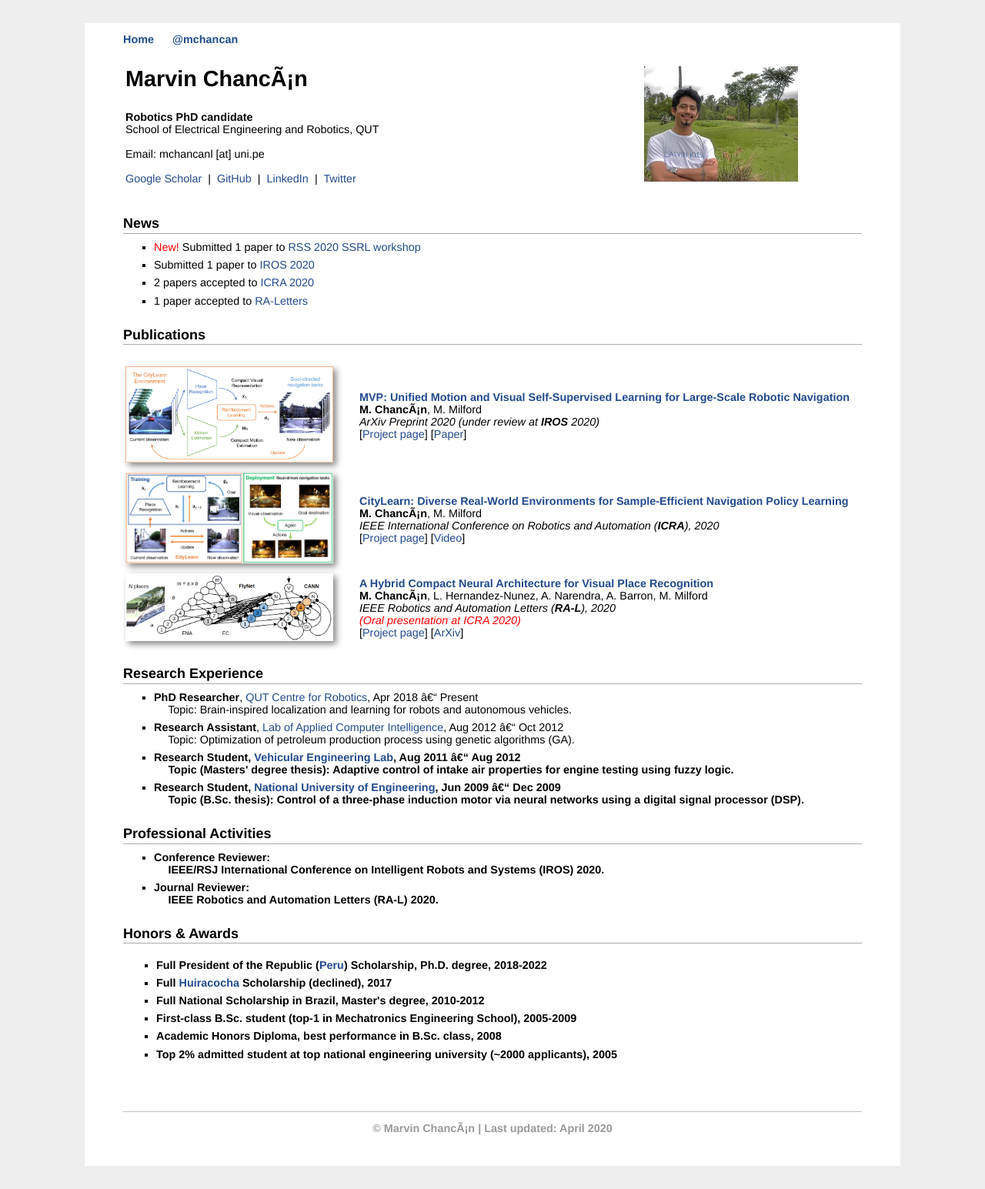
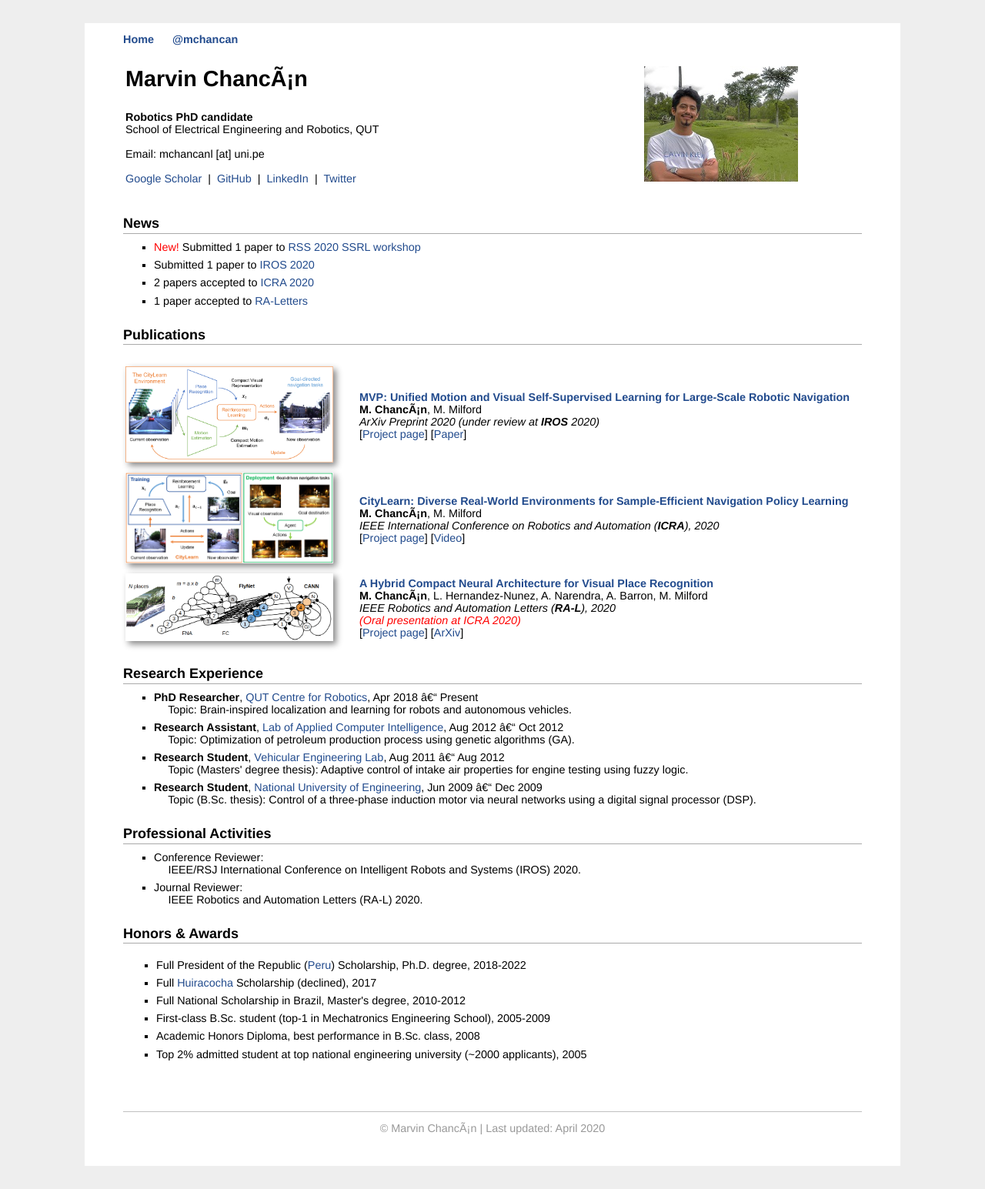
Before and after one commit to mchancan/mchancan.github.io, a Jekyll site: the page built from index.html, in a window 1280 px wide. Shown: the whole page at 77% size. Built offline with Jekyll 4.4.1, drawn with Linux system fonts in a browser that asks for light colours; comment, search, counter and statistics services are not loaded.

```diff
--- a/index.html
+++ b/index.html
@@ -101,9 +101,9 @@ title: Marvin
 		&emsp; Topic: Brain-inspired localization and learning for robots and autonomous vehicles.</li>
 	<li><b>Research Assistant</b>, <a href="http://www.ica.ele.puc-rio.br/en/">Lab of Applied Computer Intelligence</a>, Aug 2012 – Oct 2012<br>
 		&emsp; Topic: Optimization of petroleum production process using genetic algorithms (GA).</li>
-	<li><b><b>Research Student</b>, <a href="https://www.puc-rio.br/english/specialprojects/iepuc.html">Vehicular Engineering Lab</a>, Aug 2011 – Aug 2012<br>
+	<li><b>Research Student</b>, <a href="https://www.puc-rio.br/english/specialprojects/iepuc.html">Vehicular Engineering Lab</a>, Aug 2011 – Aug 2012<br>
 		&emsp; Topic (Masters' degree thesis): Adaptive control of intake air properties for engine testing using fuzzy logic.</li>
-	<li><b><b>Research Student</b>, <a href="https://www.uni.edu.pe">National University of Engineering</a>, Jun 2009 – Dec 2009<br>
+	<li><b>Research Student</b>, <a href="https://www.uni.edu.pe">National University of Engineering</a>, Jun 2009 – Dec 2009<br>
 		&emsp; Topic (B.Sc. thesis): Control of a three-phase induction motor via neural networks using a digital signal processor (DSP).</li>
 </ul>
 
```
